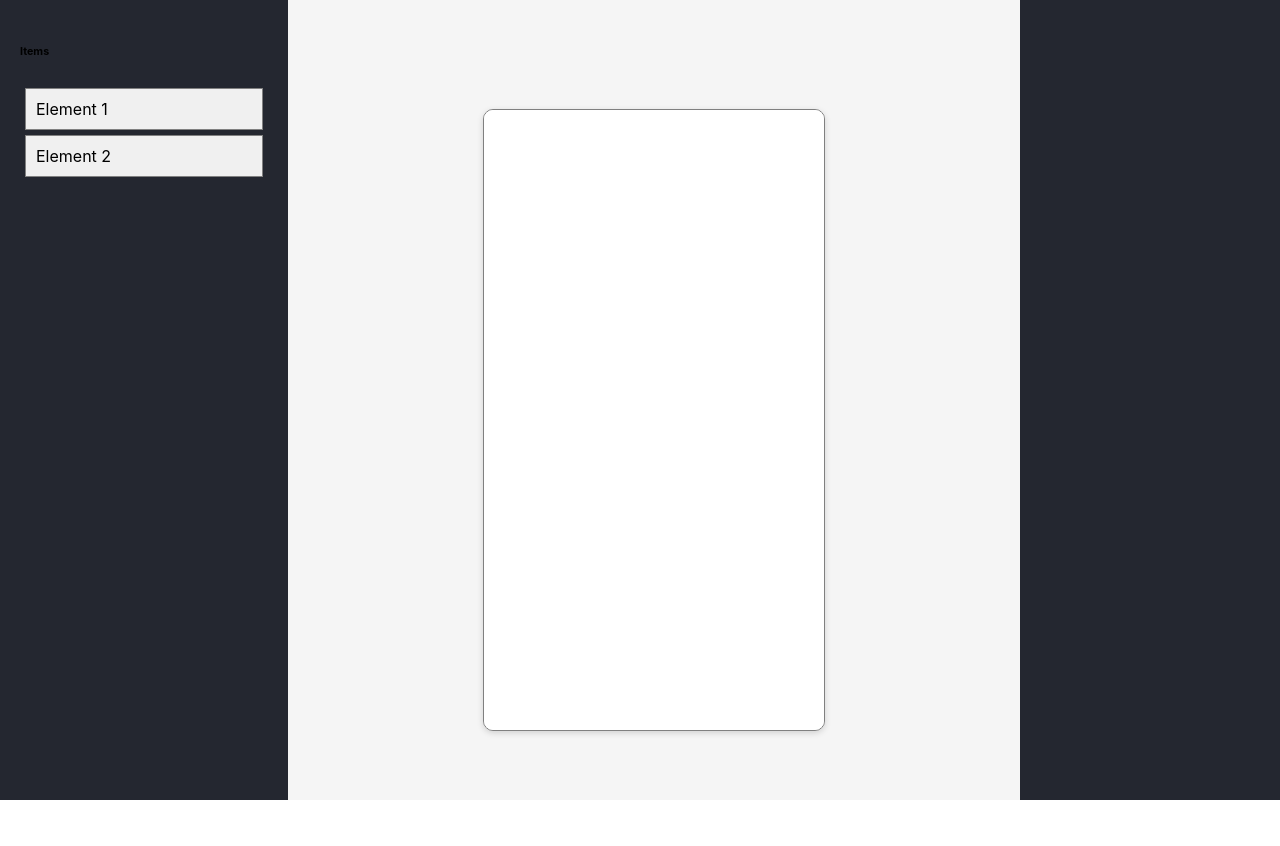
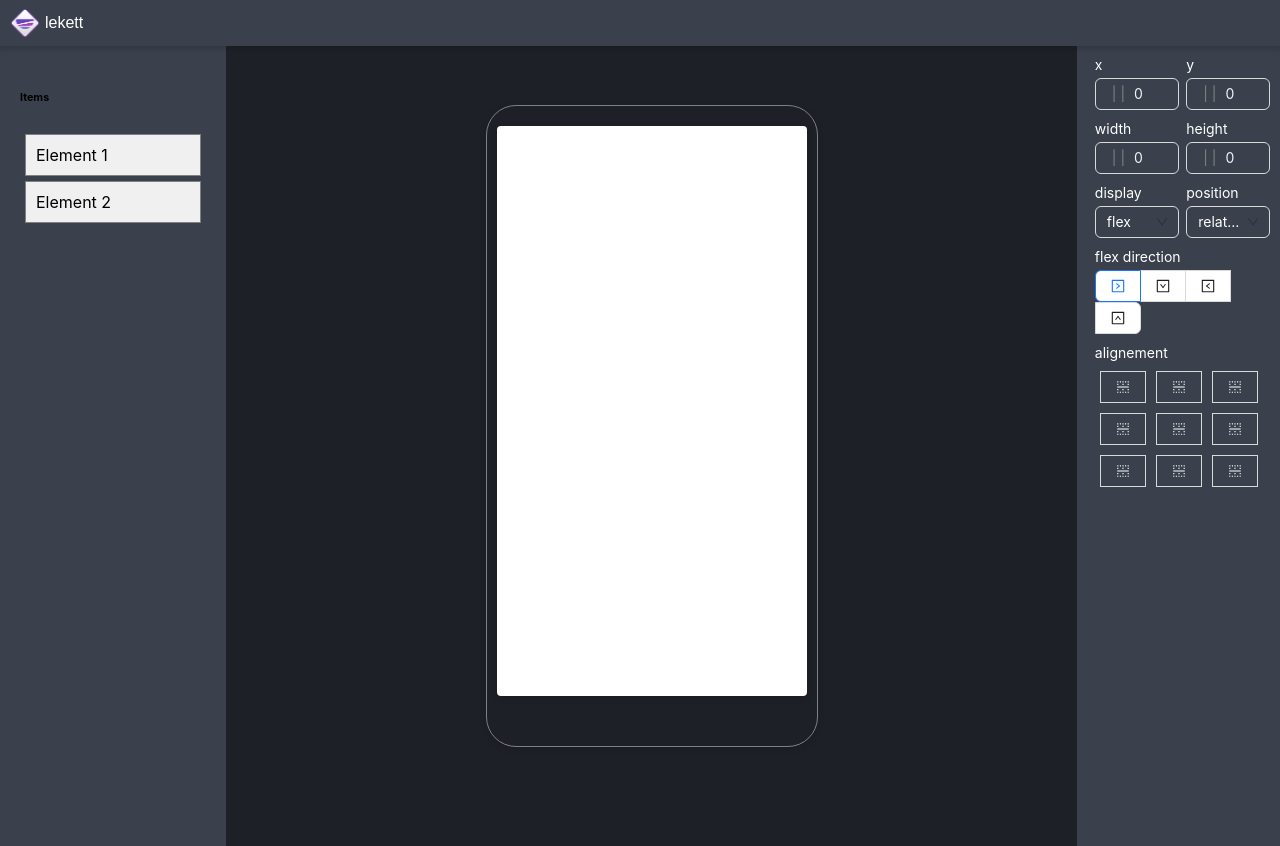
Before and after one commit to Shadoworker/lekett-app, a React (Create React App) app: page / in a window 1280 px wide. Before the commit the page ends 800 px from the top, so only its background shows below. Built offline with nearby package versions, Linux system fonts and the light colour scheme.

Commit message:
- basic ui props panel wip

```diff
--- a/package.json
+++ b/package.json
@@ -3,6 +3,7 @@
   "version": "0.1.0",
   "private": true,
   "dependencies": {
+    "@ant-design/icons": "^5.1.4",
     "@testing-library/jest-dom": "^5.14.1",
     "@testing-library/react": "^13.0.0",
     "@testing-library/user-event": "^13.2.1",
--- a/src/App.tsx
+++ b/src/App.tsx
@@ -1,11 +1,20 @@
 import React, { useState, useRef } from 'react';
 import './App.css'; // Create an App.css file and copy the CSS styles from the original code into it
 import MainLayout from './views/MainLayout';
+import { Layout } from 'antd';
 
+const {Header} = Layout;
 
 const App = () => {
   return (
-    <div className="noco">
+    <div className="lekett">
+      <Header className='header'>
+        <div style={{display: 'flex', height: '100%', alignItems: 'center'}}>
+          <img src={require('./assets/icons/logo.png')} style={{width:30, height:30}} />
+          <span style={{color:'#fff', padding:5, fontFamily:'sans-serif'}}>lekett</span>
+        </div>
+
+      </Header>
       <MainLayout />
     </div>
   );
--- a/src/components/PropsBlock/PropsBlock.tsx
+++ b/src/components/PropsBlock/PropsBlock.tsx
@@ -1,9 +1,135 @@
-import React from 'react';
+import React, { useState } from 'react';
+import {Row, Col, Input, Select, Radio, RadioChangeEvent} from 'antd';
+import { RightSquareOutlined, DownSquareOutlined, LeftSquareOutlined, UpSquareOutlined, BorderVerticleOutlined } from '@ant-design/icons';
+
+
 
 const PropsBlock = () => {
+
+
+  const [alignement, setAlignement] = useState('upper-left');
+
+
+  const handleChangeDisplay = (value: string) => {
+    console.log(`selected ${value}`);
+  };
+
+  const handleChangePosition = (value: string) => {
+    console.log(`selected ${value}`);
+  };
+
+  const onChangeFlexDirection = (e: RadioChangeEvent) => {
+    console.log(`radio checked:${e.target.value}`);
+  };
+
+
+  const alignementOptions = [
+    { label: '', value: 'upper-left' },
+    { label: '', value: 'upper-center' },
+    { label: '', value: 'upper-right' },
+
+    { label: '', value: 'center-left' },
+    { label: '', value: 'center-center' },
+    { label: '', value: 'center-right' },
+
+    { label: '', value: 'lower-left' },
+    { label: '', value: 'lower-center' },
+    { label: '', value: 'lower-right' },
+  ];
+
+
+  const onAlignementChange = ({ target: { value } }: RadioChangeEvent) => {
+    console.log('radio1 checked', value);
+    setAlignement(value);
+  };
+
+
   return (
     <div className='props-block'>
-      {/* PropsBlock content */}
+      <div style={{padding:10}}>
+        <Row>
+          <Col span={11} offset={1} style={{marginBottom:10}}>
+            <label htmlFor="" style={{color:'white', fontWeight:'normal'}}>x</label>
+            <Input defaultValue="0" prefix={<span>| |</span>} style={{marginTop:5}} styles={{input:{backgroundColor:'transparent', color:'#f2f2f2'}, prefix:{color:'gray', paddingInline:5} }} className='lekett-input' />
+          </Col>
+          <Col span={11} offset={1} style={{marginBottom:10}}>
+            <label htmlFor="" style={{color:'white', fontWeight:'normal'}}>y</label>
+            <Input defaultValue="0" prefix={<span>| |</span>} style={{marginTop:5}} styles={{input:{backgroundColor:'transparent', color:'#f2f2f2'}, prefix:{color:'gray', paddingInline:5} }} className='lekett-input' />
+          </Col>
+
+          <Col span={11} offset={1} style={{marginBottom:10}}>
+            <label htmlFor="" style={{color:'white', fontWeight:'normal'}}>width</label>
+            <Input defaultValue="0" prefix={<span>| |</span>} style={{marginTop:5}} styles={{input:{backgroundColor:'transparent', color:'#f2f2f2'}, prefix:{color:'gray', paddingInline:5} }} className='lekett-input' />
+          </Col>
+          <Col span={11} offset={1} style={{marginBottom:10}}>
+            <label htmlFor="" style={{color:'white', fontWeight:'normal'}}>height</label>
+            <Input defaultValue="0" prefix={<span>| |</span>} style={{marginTop:5}} styles={{input:{backgroundColor:'transparent', color:'#f2f2f2'}, prefix:{color:'gray', paddingInline:5} }} className='lekett-input' />
+          </Col>
+
+          <Col span={11} offset={1} style={{marginBottom:10}}>
+            <label htmlFor="" style={{color:'white', fontWeight:'normal'}}>display</label>
+            <Select
+              defaultValue="flex"
+
+              style={{ width: '100%', backgroundColor:'transparent', marginTop:5 }}
+              onChange={handleChangeDisplay}
+              options={[
+                { value: 'block', label: 'block' },
+                { value: 'flex', label: 'flex' },
+                { value: 'none', label: 'none' },
+              ]}
+            />
+          </Col>
+
+
+          <Col span={11} offset={1} style={{marginBottom:10}}>
+            <label htmlFor="" style={{color:'white', fontWeight:'normal'}}>position</label>
+            <Select
+              defaultValue="relative"
+
+              style={{ width: '100%', backgroundColor:'transparent', marginTop:5 }}
+              onChange={handleChangePosition}
+              options={[
+                { value: 'relative', label: 'relative' },
+                { value: 'absolute', label: 'absolute' },
+              ]}
+            />
+          </Col>
+
+
+          <Col span={22} offset={1} style={{marginBottom:10}}>
+            <label htmlFor="" style={{color:'white', fontWeight:'normal'}}>flex direction</label>
+            <Radio.Group onChange={onChangeFlexDirection} defaultValue="h" style={{width:'100%', marginTop:5}}>
+              <Radio.Button value="h"><RightSquareOutlined /></Radio.Button>
+              <Radio.Button value="v"><DownSquareOutlined /></Radio.Button>
+              <Radio.Button value="-h"><LeftSquareOutlined /></Radio.Button>
+              <Radio.Button value="-v"><UpSquareOutlined /></Radio.Button>
+            </Radio.Group>
+          </Col>
+
+
+          <Col span={22} offset={1} style={{marginBottom:10}}>
+            <label htmlFor="" style={{color:'white', fontWeight:'normal'}}>alignement</label>
+            <Radio.Group onChange={onAlignementChange} optionType='button' defaultValue="h" style={{width:'100%', marginTop:5, display:'grid', gridTemplateColumns:'1fr 1fr 1fr'}}>
+              <Radio className='alignementRadio' value={1}><BorderVerticleOutlined /></Radio>
+              <Radio className='alignementRadio' value={2}><BorderVerticleOutlined /></Radio>
+              <Radio className='alignementRadio' value={3}><BorderVerticleOutlined /></Radio>
+              <Radio className='alignementRadio' value={4}><BorderVerticleOutlined /></Radio>
+              <Radio className='alignementRadio' value={5}><BorderVerticleOutlined /></Radio>
+              <Radio className='alignementRadio' value={6}><BorderVerticleOutlined /></Radio>
+              <Radio className='alignementRadio' value={7}><BorderVerticleOutlined /></Radio>
+              <Radio className='alignementRadio' value={8}><BorderVerticleOutlined /></Radio>
+              <Radio className='alignementRadio' value={9}><BorderVerticleOutlined /></Radio>
+            </Radio.Group>
+
+
+          </Col>
+
+
+        </Row>
+
+
+      </div>
     </div>
   );
 };
--- a/src/views/MainLayout.css
+++ b/src/views/MainLayout.css
@@ -1,5 +1,17 @@
 body {
     margin: 0 auto;
+    overflow: hidden;
+}
+
+.header
+{
+  position: relative;
+  align-items: 'center';
+  justify-content: center;
+  background-color:#3a404c;
+  height:46px;
+  box-shadow: -1px -19px 12px 13px #08090b;
+  padding-inline: 10px;
 }
 
 .main-layout {
@@ -9,21 +21,21 @@ body {
 
 .sidebar {
     display: flex;
-    width: 20%;
-    background-color: #242730;
+    width: 15%;
+    background-color: #3a404c;
     padding: 20px;
 }
 
 .main-content {
     display: flex;
-    width: 80%;
+    width: 85%;
     flex-direction: row;
     overflow: hidden;
     background-color: bisque;
 }
 
 .frame-block {
-    width: 70%;
+    width: 80%;
     background-color: rgb(79, 187, 86);
     overflow-y: auto;
     height: 100vh;
@@ -31,8 +43,8 @@ body {
 }
 
 .props-block {
-    background-color: #242730;
-    width: 30%;
+    background-color: #3a404c;
+    width: 20%;
     height: 100vh;
 
 }
@@ -44,8 +56,8 @@ body {
     display: flex;
     align-items: center;
     justify-content: center;
-    background-color: #f5f5f5;
-    padding: 20px;
+    background-color: #1d2027;
+    padding: 0px 20px;
     overflow-y: auto;
     width: 80%;
     height: 100vh;
@@ -54,13 +66,16 @@ body {
 
   .phone-frame {
     position: relative;
-    width: 340px; /* Adjust the width to match your desired phone frame size */
-    height: 620px; /* Adjust the height to match your desired phone frame size */
-    background-color: white;
-    border-radius: 10px;
+    width: 310px;
+    height: 570px;
+    padding: 20px 10px;
+    padding-bottom: 50px;
+    /* background-color: #4d4747; */
+    border-radius: 30px;
     border: solid 1px gray;
     box-shadow: 0 2px 6px rgba(0, 0, 0, 0.15);
     overflow: hidden;
+    margin-top: -40px;
   }
 
   .frame-content {
@@ -114,6 +129,7 @@ body {
     /* Adjust the width to match your desired phone frame size */
     height: 100%;
     /* Adjust the height to match your desired phone frame size */
+    border-radius: 4px;
     background-color: white;
     box-shadow: 0 2px 6px rgba(0, 0, 0, 0.15);
     overflow-y: scroll;
@@ -178,3 +194,26 @@ body {
     background-color: #007bff;
     cursor: se-resize;
   }
+
+  .lekett-input{
+
+    background-color: transparent !important;
+  }
+
+  .ant-select-selector
+  {
+    background-color: transparent !important;
+  }
+
+  .ant-select-selection-item
+  {
+    color: #ffffff;
+  }
+  .alignementRadio
+  {
+    margin: 5px 5px !important;
+    border-radius: 0px !important;
+    background-color: transparent;
+    /* max-width: 40px; */
+    color: #fff;
+  }
--- a/src/views/MainLayout.tsx
+++ b/src/views/MainLayout.tsx
@@ -1,10 +1,21 @@
 import React from 'react';
 import './MainLayout.css';
-import SettingsBlock from '../components/PropsBlock/PropsBlock';
+import { Breadcrumb, Layout, Menu, theme } from 'antd';
+
 import FrameBlock from '../components/FrameBlock/FrameBlock';
 import ItemsBlock from '../components/ItemsBlock/ItemsBlock';
+import PropsBlock from '../components/PropsBlock/PropsBlock';
+
+const { Header, Content, Footer } = Layout;
+
 
 const MainLayout = () => {
+
+   const {
+    token: { colorBgContainer },
+  } = theme.useToken();
+
+
   return (
     <div className="main-layout">
       <div className="sidebar">
@@ -12,7 +23,7 @@ const MainLayout = () => {
       </div>
       <div className="main-content">
         <FrameBlock />
-        <SettingsBlock />
+        <PropsBlock />
       </div>
     </div>
   );
```
Also changed, not shown: src/assets/icons/logo.png (added), 1 other file (tests, documents, lock files or other folders).
